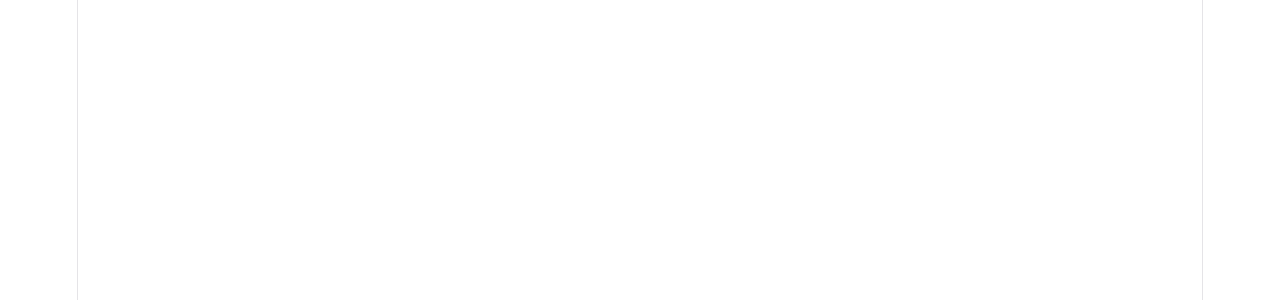
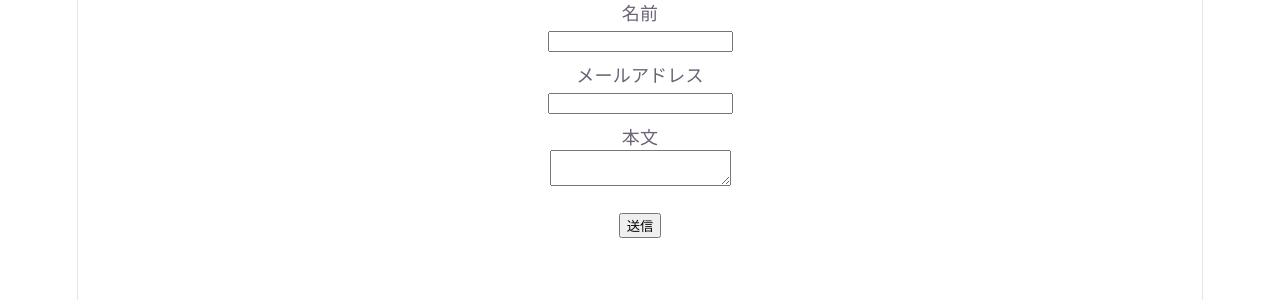
Before and after one commit to harusameaimer99-maker/-, a React (Vite) app: page /contact in a window 1280 px wide. Before the commit this address had no page. Shown: the top 300 px of the page. Built offline with nearby package versions, Linux system fonts and the light colour scheme.

Commit message:
フォルダ構成の修正とApp.jsxの設定完了

```diff
--- a/src/App.jsx
+++ b/src/App.jsx
@@ -1,14 +1,16 @@
 import './App.module.css'
 import { BrowserRouter, Routes, Route } from 'react-router-dom'
-import Home from './Home.jsx'
-import PostDetail from './PostDetail.jsx'
+import Articles from './components/Articles.jsx'
+import PostDetail from './components/PostDetail.jsx'
+import Contact from './Contacts/Contact.jsx';
 
 export default function App() {
   return (
     <BrowserRouter>
       <Routes>
-        <Route path="/" element={<Home />} />
+        <Route path="/" element={<Articles />} />
         <Route path="/posts/:id" element={<PostDetail />} />
+        <Route path="/contact" element={<Contact />} />
       </Routes>
     </BrowserRouter>
 
--- /dev/null
+++ b/src/Contacts/Contact.jsx
@@ -0,0 +1,111 @@
+import { useState } from 'react';
+
+export default function Contact() {
+
+
+
+
+  const [form, setForm] = useState({ name: '', email: '', message: '' });
+  const [errors, setErrors] = useState({});
+  const [isSubmitting, setIsSubmitting] = useState(false);
+
+
+
+
+
+
+  const validate = () => {
+    const newErrors = {};
+
+    if (!form.name) newErrors.name = '名前は必須です。';
+    else if (form.name.length > 30) newErrors.name = '名前は30文字以内で入力してください。';
+
+    if (!form.email) newErrors.email = 'メールアドレスは必須です。';
+    else if (!/\S+@\S+\.\S+/.test(form.email)) newErrors.email = '有効なメールアドレスを入力してください。';
+
+    if (!form.message) newErrors.message = '本文は必須です。';
+    else if (form.message.length > 500) newErrors.message = '本文は500文字以内で入力してください。';
+
+    setErrors(newErrors);
+    return Object.keys(newErrors).length === 0;
+  };
+
+
+
+
+
+
+
+
+
+  const handleSubmit = async (e) => {
+    e.preventDefault();
+    if (!validate()) return;
+
+    setIsSubmitting(true);
+
+    try {
+      const res = await fetch("https://1hmfpsvto6.execute-api.ap-northeast-1.amazonaws.com/dev/contacts", {
+        method: "POST",
+        headers: { "Content-Type": "application/json" },
+        body: JSON.stringify(form),
+      });
+
+      if (res.ok) {
+        alert("送信しました");
+        setForm({ name: '', email: '', message: '' });
+        setErrors({});
+      }
+    } catch (error) {
+      alert("送信に失敗しました");
+    } finally {
+      setIsSubmitting(false);
+    }
+  };
+
+
+
+
+
+
+
+
+  return (
+    <form onSubmit={handleSubmit} noValidate>
+      <div>
+        <label>名前</label><br />
+        <input
+          value={form.name}
+          onChange={(e) => setForm({...form, name: e.target.value})}
+          disabled={isSubmitting}
+        />
+        {errors.name && <p style={{color: 'red'}}>{errors.name}</p>}
+      </div>
+
+      <div style={{ marginTop: '10px' }}>
+        <label>メールアドレス</label><br />
+        <input
+          type="email"
+          value={form.email}
+          onChange={(e) => setForm({...form, email: e.target.value})}
+          disabled={isSubmitting}
+        />
+        {errors.email && <p style={{color: 'red'}}>{errors.email}</p>}
+      </div>
+
+      <div style={{ marginTop: '10px' }}>
+        <label>本文</label><br />
+        <textarea
+          value={form.message}
+          onChange={(e) => setForm({...form, message: e.target.value})}
+          disabled={isSubmitting}
+        />
+        {errors.message && <p style={{color: 'red'}}>{errors.message}</p>}
+      </div>
+
+      <button type="submit" disabled={isSubmitting} style={{ marginTop: '20px' }}>
+        {isSubmitting ? "送信中..." : "送信"}
+      </button>
+    </form>
+  );
+}
--- a/src/components/Home.jsx
+++ b/src/components/Articles.jsx
@@ -1,9 +1,9 @@
 import { useState, useEffect } from 'react'
-import styles from './Home.module.css'
+import styles from './Articles.module.css'
 import { Link } from 'react-router-dom'
 
 
-export default function Home() {
+export default function Articles() {
 
 const [posts,setPosts]=useState([])
 const [isLoading, setIsLoading] = useState(true);
--- /dev/null
+++ b/src/data/Contact.jsx
@@ -0,0 +1,111 @@
+import { useState } from 'react';
+
+export default function Contact() {
+
+
+
+
+  const [form, setForm] = useState({ name: '', email: '', message: '' });
+  const [errors, setErrors] = useState({});
+  const [isSubmitting, setIsSubmitting] = useState(false);
+
+
+
+
+
+
+  const validate = () => {
+    const newErrors = {};
+
+    if (!form.name) newErrors.name = '名前は必須です。';
+    else if (form.name.length > 30) newErrors.name = '名前は30文字以内で入力してください。';
+
+    if (!form.email) newErrors.email = 'メールアドレスは必須です。';
+    else if (!/\S+@\S+\.\S+/.test(form.email)) newErrors.email = '有効なメールアドレスを入力してください。';
+
+    if (!form.message) newErrors.message = '本文は必須です。';
+    else if (form.message.length > 500) newErrors.message = '本文は500文字以内で入力してください。';
+
+    setErrors(newErrors);
+    return Object.keys(newErrors).length === 0;
+  };
+
+
+
+
+
+
+
+
+
+  const handleSubmit = async (e) => {
+    e.preventDefault();
+    if (!validate()) return;
+
+    setIsSubmitting(true);
+
+    try {
+      const res = await fetch("https://1hmfpsvto6.execute-api.ap-northeast-1.amazonaws.com/dev/contacts", {
+        method: "POST",
+        headers: { "Content-Type": "application/json" },
+        body: JSON.stringify(form),
+      });
+
+      if (res.ok) {
+        alert("送信しました");
+        setForm({ name: '', email: '', message: '' });
+        setErrors({});
+      }
+    } catch (error) {
+      alert("送信に失敗しました");
+    } finally {
+      setIsSubmitting(false);
+    }
+  };
+
+
+
+
+
+
+
+
+  return (
+    <form onSubmit={handleSubmit} noValidate>
+      <div>
+        <label>名前</label><br />
+        <input
+          value={form.name}
+          onChange={(e) => setForm({...form, name: e.target.value})}
+          disabled={isSubmitting}
+        />
+        {errors.name && <p style={{color: 'red'}}>{errors.name}</p>}
+      </div>
+
+      <div style={{ marginTop: '10px' }}>
+        <label>メールアドレス</label><br />
+        <input
+          type="email"
+          value={form.email}
+          onChange={(e) => setForm({...form, email: e.target.value})}
+          disabled={isSubmitting}
+        />
+        {errors.email && <p style={{color: 'red'}}>{errors.email}</p>}
+      </div>
+
+      <div style={{ marginTop: '10px' }}>
+        <label>本文</label><br />
+        <textarea
+          value={form.message}
+          onChange={(e) => setForm({...form, message: e.target.value})}
+          disabled={isSubmitting}
+        />
+        {errors.message && <p style={{color: 'red'}}>{errors.message}</p>}
+      </div>
+
+      <button type="submit" disabled={isSubmitting} style={{ marginTop: '20px' }}>
+        {isSubmitting ? "送信中..." : "送信"}
+      </button>
+    </form>
+  );
+}
```
Also changed, not shown: src/components/Articles.module.css (renamed from src/components/Home.module.css).
